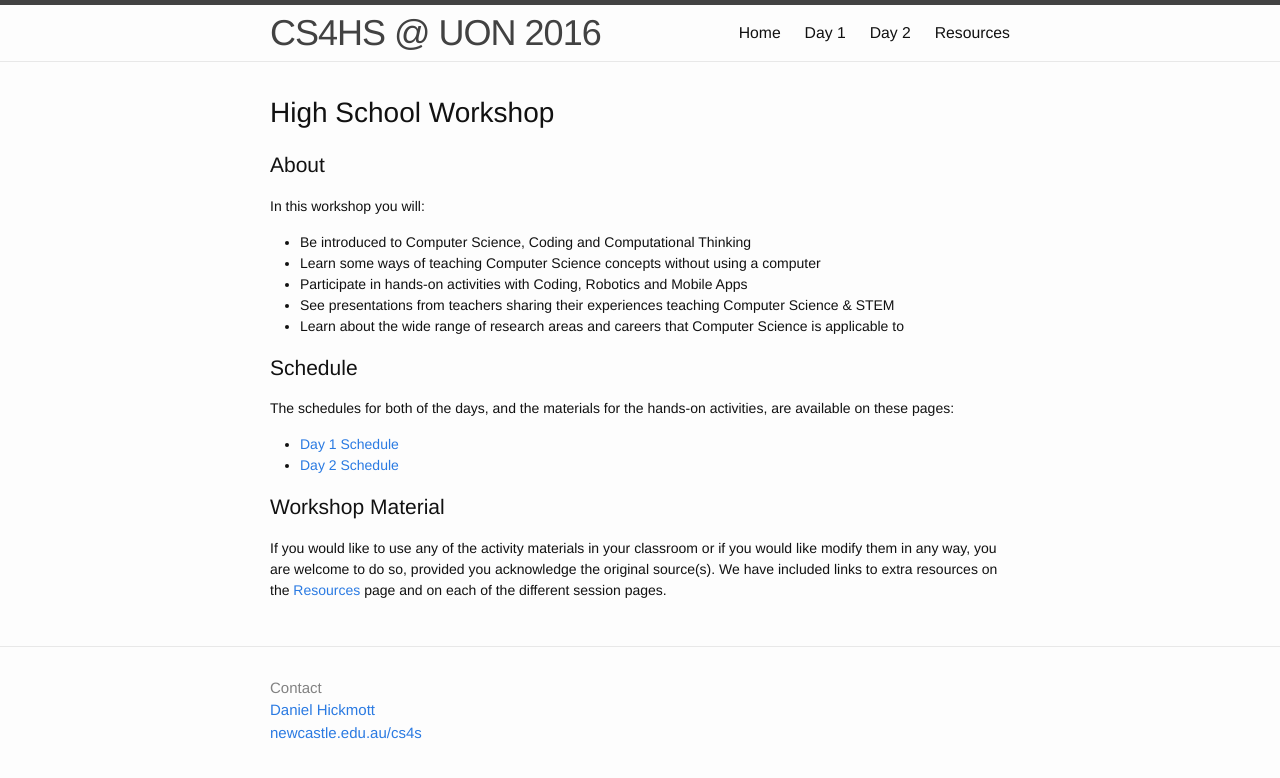
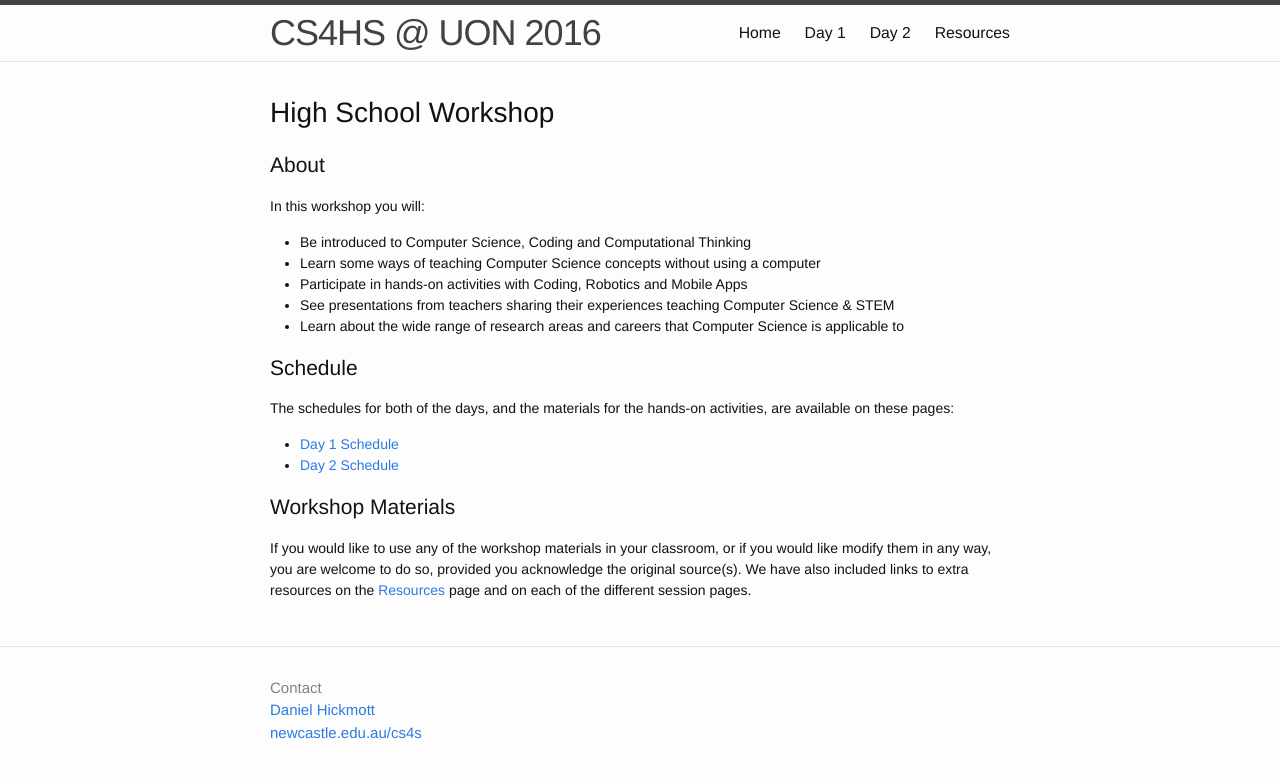
Before and after one commit to cs4s/hs-2016, a Jekyll site: the page built from index.md, in a window 1280 px wide. Shown: the top 778 px of the page. Built offline with Jekyll 4.4.1, drawn with Linux system fonts in a browser that asks for light colours.

Commit message:
Changes wording on Home Page for Workshop Materials

```diff
--- a/index.md
+++ b/index.md
@@ -22,7 +22,7 @@ The schedules for both of the days, and the materials for the hands-on activitie
 - [Day 1 Schedule]({{ site.baseurl | append: site.day1_path }})
 - [Day 2 Schedule]({{ site.baseurl | append: site.day2_path }})
 
-## Workshop Material
+## Workshop Materials
 
-If you would like to use any of the activity materials in your classroom or if you would like modify them in any way, you are welcome to do so, provided you acknowledge the original source(s).
-We have included links to extra resources on the [Resources]( {{ site.baseurl | append: '/resources' }} ) page and on each of the different session pages.
+If you would like to use any of the workshop materials in your classroom, or if you would like modify them in any way, you are welcome to do so, provided you acknowledge the original source(s).
+We have also included links to extra resources on the [Resources]( {{ site.baseurl | append: '/resources' }} ) page and on each of the different session pages.
```
